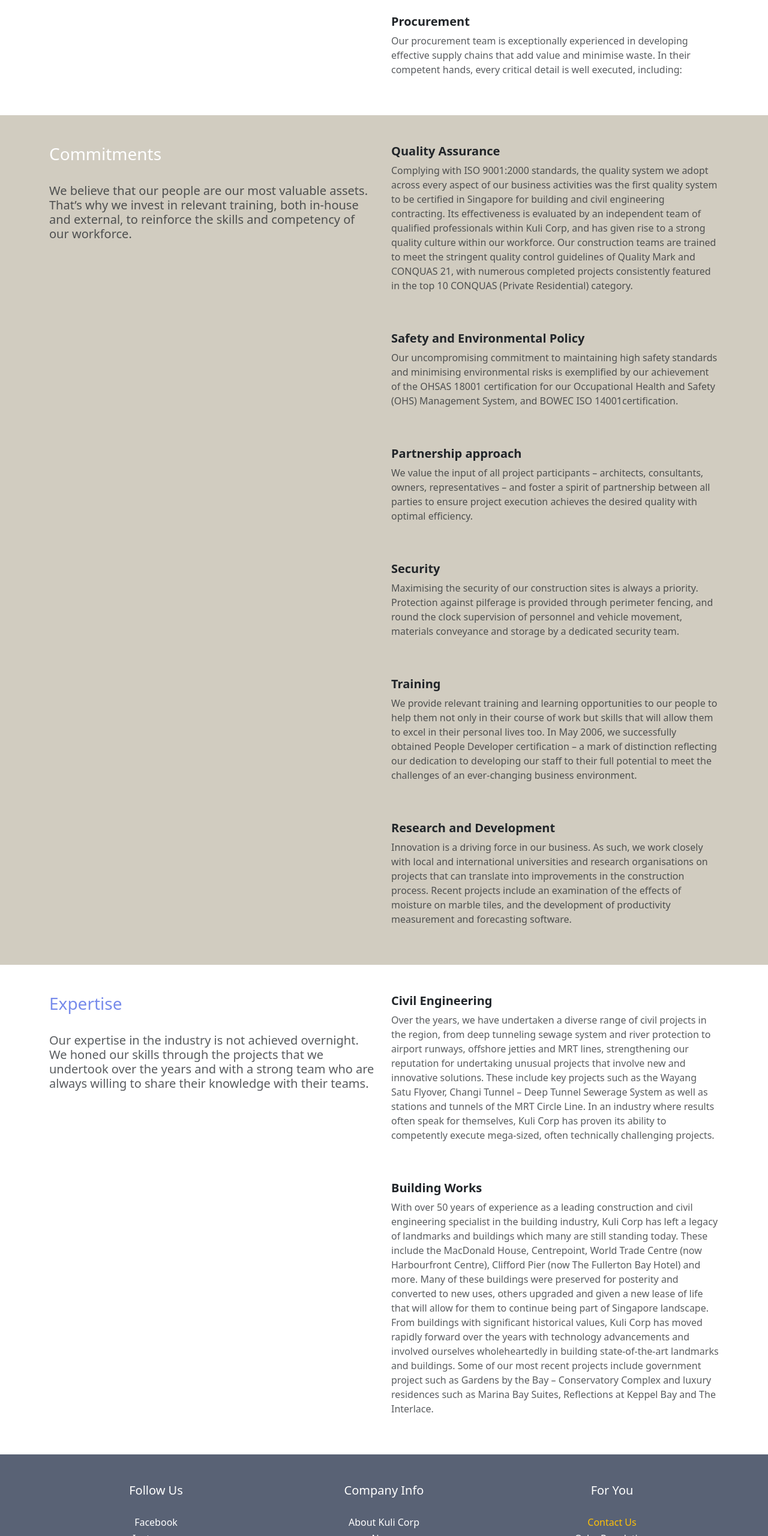
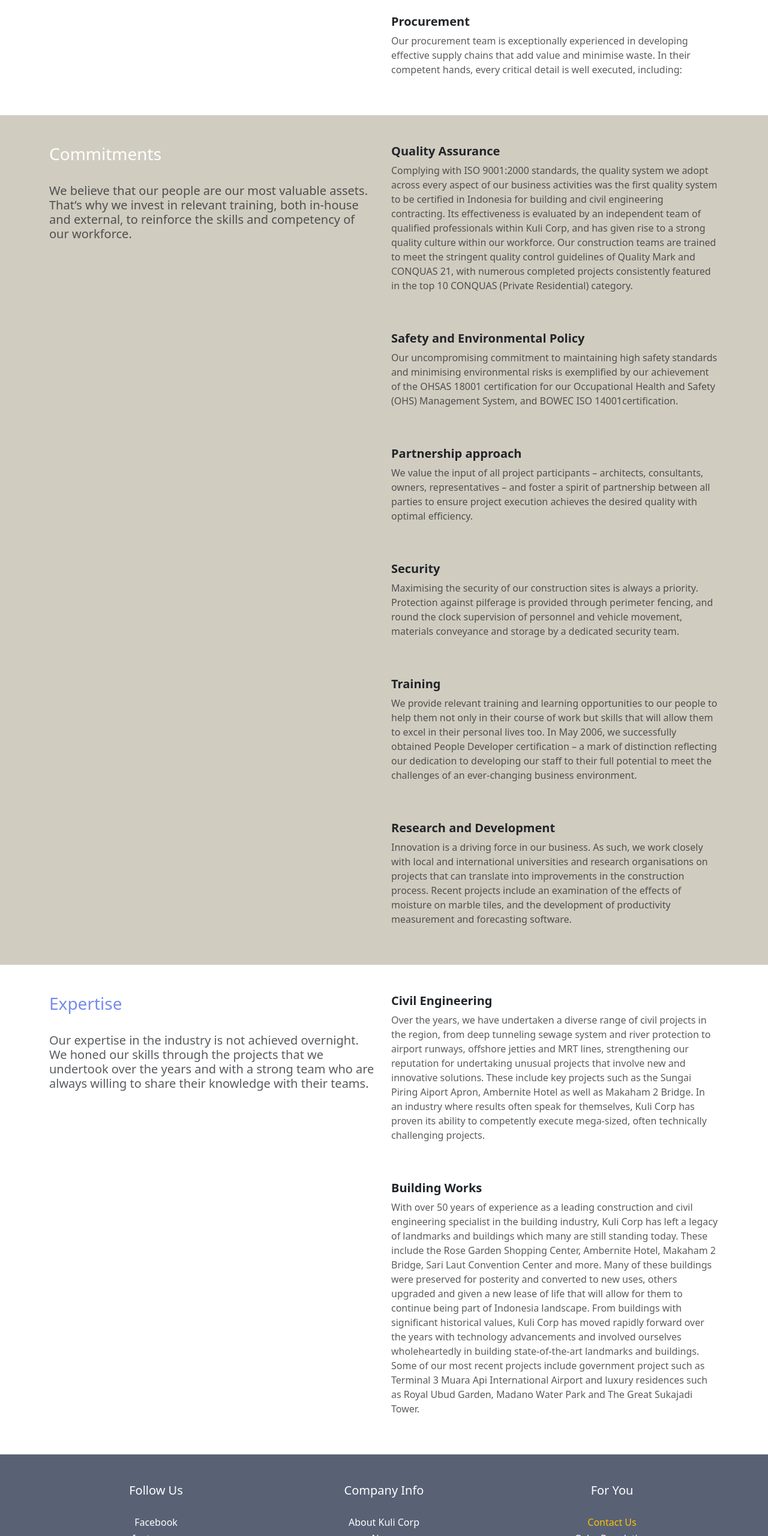
Before and after one commit to miqra1612/kulicorp, a website: page service.html in a window 1280 px wide. Shown: the part 1464-4024 px from the top of the page at 60% size. Drawn offline with nearby package versions, Linux system fonts and the light colour scheme.

Commit message:
Update service information

```diff
--- a/service.html
+++ b/service.html
@@ -150,7 +150,7 @@
                     <div class="col">
                       <h5><b>Quality Assurance</b></h5>
                       <p class="text-muted">
-                        Complying with ISO 9001:2000 standards, the quality system we adopt across every aspect of our business activities was the first quality system to be certified in Singapore for building and civil engineering contracting. Its effectiveness is evaluated by an independent team of qualified professionals within Kuli Corp, and has given rise to a strong quality culture within our workforce. Our construction teams are trained to meet the stringent quality control guidelines of Quality Mark and CONQUAS 21, with numerous completed projects consistently featured in the top 10 CONQUAS (Private Residential) category.
+                        Complying with ISO 9001:2000 standards, the quality system we adopt across every aspect of our business activities was the first quality system to be certified in Indonesia for building and civil engineering contracting. Its effectiveness is evaluated by an independent team of qualified professionals within Kuli Corp, and has given rise to a strong quality culture within our workforce. Our construction teams are trained to meet the stringent quality control guidelines of Quality Mark and CONQUAS 21, with numerous completed projects consistently featured in the top 10 CONQUAS (Private Residential) category.
                       </p>
 
                       <br><br>
@@ -202,13 +202,13 @@
               <div class="col">
                 <h5><b>Civil Engineering</b></h5>
                 <p class="text-muted">
-                    Over the years, we have undertaken a diverse range of civil projects in the region, from deep tunneling sewage system and river protection to airport runways, offshore jetties and MRT lines, strengthening our reputation for undertaking unusual projects that involve new and innovative solutions. These include key projects such as the Wayang Satu Flyover, Changi Tunnel – Deep Tunnel Sewerage System as well as stations and tunnels of the MRT Circle Line. In an industry where results often speak for themselves, Kuli Corp has proven its ability to competently execute mega-sized, often technically challenging projects.
+                    Over the years, we have undertaken a diverse range of civil projects in the region, from deep tunneling sewage system and river protection to airport runways, offshore jetties and MRT lines, strengthening our reputation for undertaking unusual projects that involve new and innovative solutions. These include key projects such as the Sungai Piring Aiport Apron, Ambernite Hotel as well as Makaham 2 Bridge. In an industry where results often speak for themselves, Kuli Corp has proven its ability to competently execute mega-sized, often technically challenging projects.
                 </p>
 
                 <br><br>
                 <h5><b>Building Works</b></h5>
                 <p class="text-muted">
-                    With over 50 years of experience as a leading construction and civil engineering specialist in the building industry, Kuli Corp has left a legacy of landmarks and buildings which many are still standing today. These include the MacDonald House, Centrepoint, World Trade Centre (now Harbourfront Centre), Clifford Pier (now The Fullerton Bay Hotel) and more. Many of these buildings were preserved for posterity and converted to new uses, others upgraded and given a new lease of life that will allow for them to continue being part of Singapore landscape. From buildings with significant historical values, Kuli Corp has moved rapidly forward over the years with technology advancements and involved ourselves wholeheartedly in building state-of-the-art landmarks and buildings. Some of our most recent projects include government project such as Gardens by the Bay – Conservatory Complex and luxury residences such as Marina Bay Suites, Reflections at Keppel Bay and The Interlace.
+                    With over 50 years of experience as a leading construction and civil engineering specialist in the building industry, Kuli Corp has left a legacy of landmarks and buildings which many are still standing today. These include the Rose Garden Shopping Center, Ambernite Hotel, Makaham 2 Bridge, Sari Laut Convention Center and more. Many of these buildings were preserved for posterity and converted to new uses, others upgraded and given a new lease of life that will allow for them to continue being part of Indonesia landscape. From buildings with significant historical values, Kuli Corp has moved rapidly forward over the years with technology advancements and involved ourselves wholeheartedly in building state-of-the-art landmarks and buildings. Some of our most recent projects include government project such as Terminal 3 Muara Api International Airport and luxury residences such as Royal Ubud Garden, Madano Water Park and The  Great Sukajadi Tower.
                 </p>
               </div>
 
```
